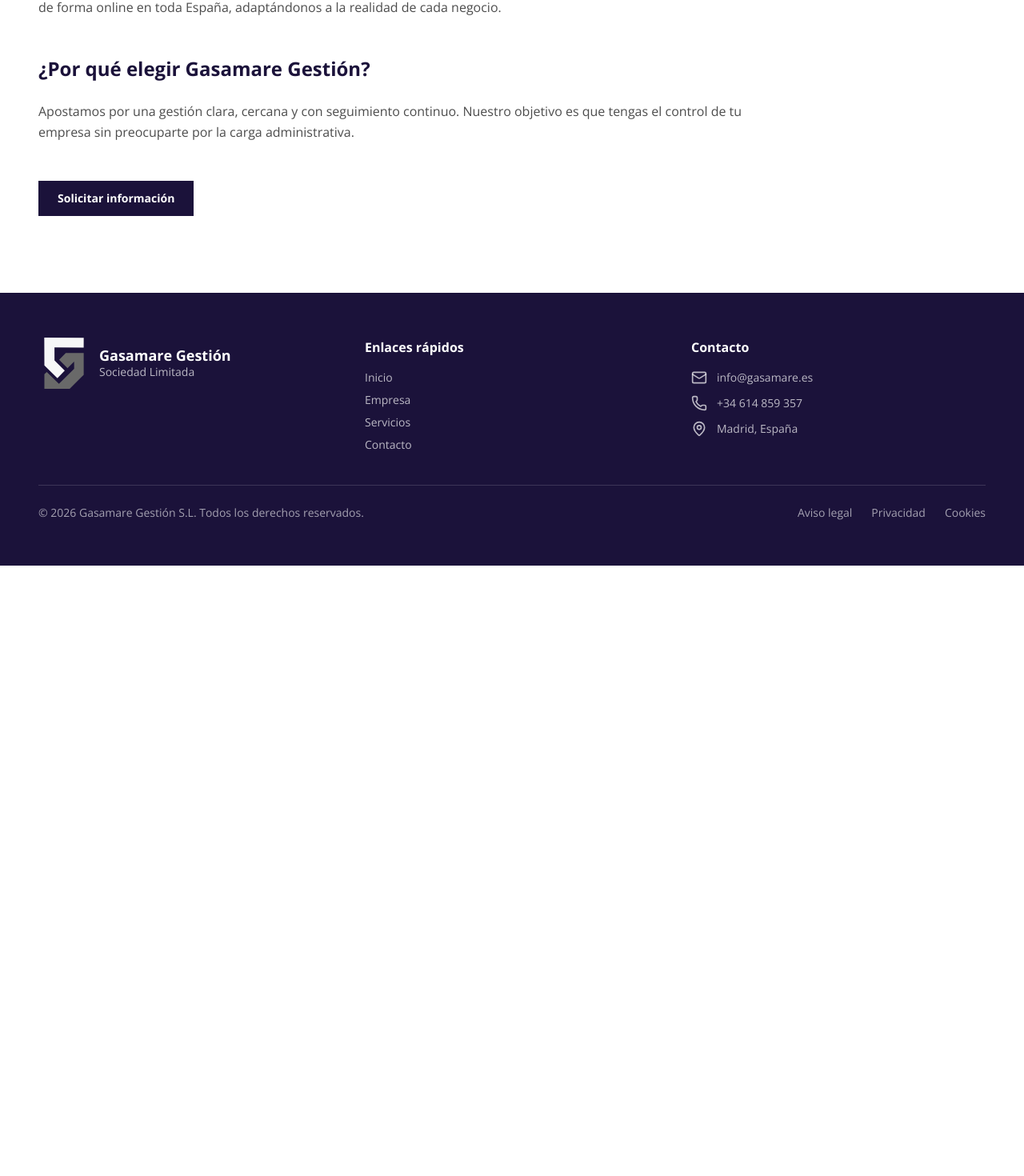
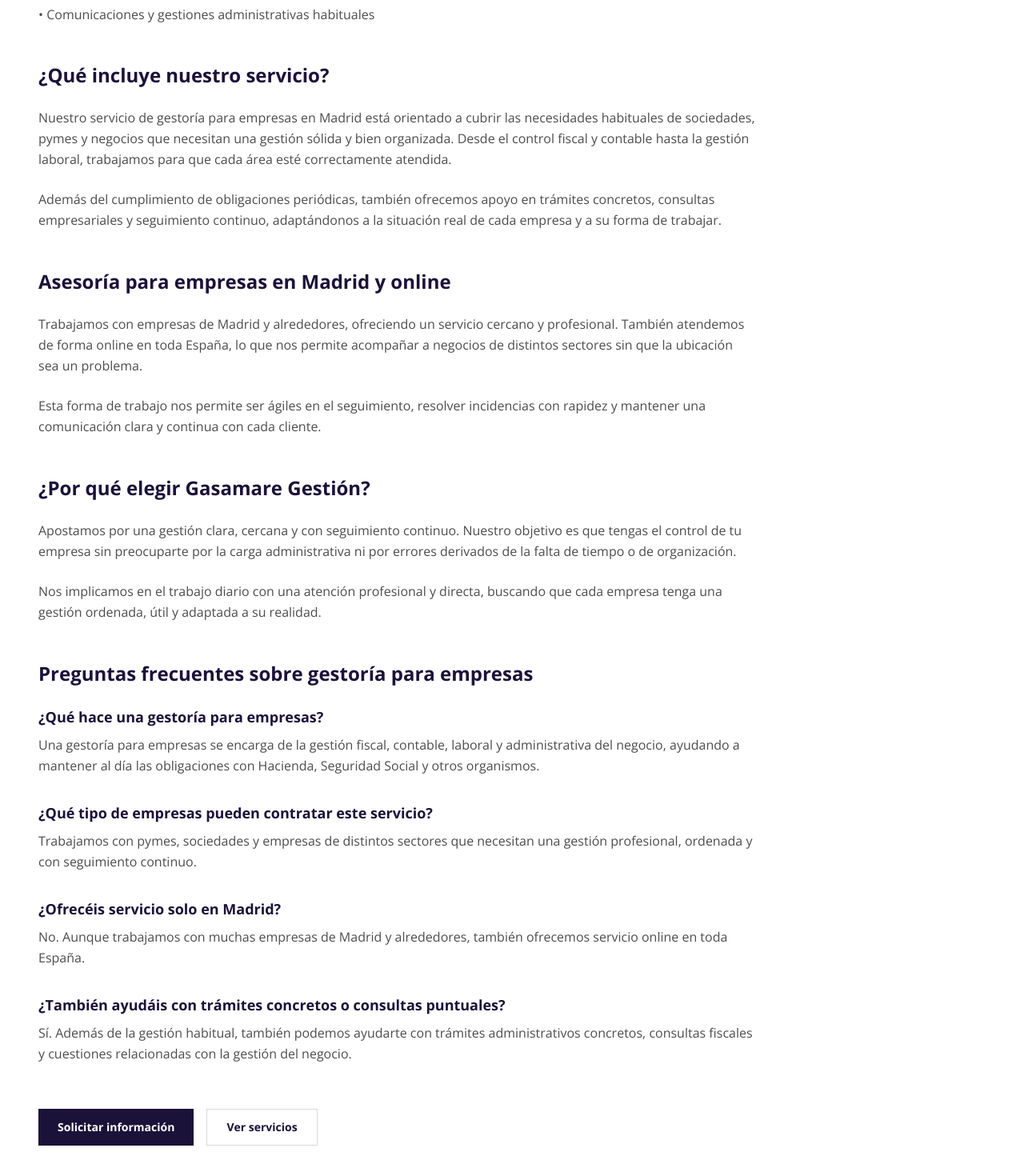
Before and after one commit to luisgasamare-hub/gasamare-web, a Next.js app: page /gestoria-empresas-madrid in a window 1280 px wide. Shown: the part 798-2268 px from the top of the page at 80% size. Before the commit the page ends 1505 px from the top, so only its background shows below. Built offline with nearby package versions, Linux system fonts and the light colour scheme.

Commit message:
Mejora SEO páginas de autónomos y empresas

```diff
--- a/app/gestoria-autonomos-madrid/page.tsx
+++ b/app/gestoria-autonomos-madrid/page.tsx
@@ -14,7 +14,6 @@
   return (
     <main className="bg-white">
       <section className="max-w-[120rem] mx-auto px-6 lg:px-12 py-16 lg:py-24">
-
         <div className="max-w-4xl">
           <h1
             className="text-4xl sm:text-5xl font-semibold leading-tight"
@@ -24,11 +23,23 @@
           </h1>
 
           <p className="mt-6 text-lg text-black/70">
-            En Gasamare Gestión ayudamos a autónomos y profesionales en Madrid a llevar su gestión fiscal, contable y administrativa de forma clara, ordenada y sin complicaciones.
+            En Gasamare Gestión ayudamos a autónomos y profesionales en Madrid a
+            llevar su gestión fiscal, contable y administrativa de forma clara,
+            ordenada y sin complicaciones.
           </p>
 
           <p className="mt-6 text-black/70 leading-relaxed">
-            Nos encargamos de todas las obligaciones necesarias para que puedas centrarte en tu trabajo: presentación de impuestos, control contable, asesoramiento continuo y gestión de trámites con la administración.
+            Sabemos que para un autónomo el tiempo es un recurso limitado y que
+            la carga administrativa puede convertirse en una preocupación
+            constante. Por eso ofrecemos un servicio de gestoría orientado a que
+            tengas tus obligaciones al día, conozcas tu situación en todo momento
+            y puedas centrarte en tu actividad con tranquilidad.
+          </p>
+
+          <p className="mt-6 text-black/70 leading-relaxed">
+            Nos encargamos de la gestión fiscal y administrativa habitual, del
+            seguimiento de impuestos y de la resolución de trámites con la
+            administración, siempre con un trato cercano y profesional.
           </p>
 
           <h2 className="mt-12 text-2xl font-semibold" style={{ color: PRIMARY }}>
@@ -41,14 +52,42 @@
             <li>• Gestión contable y fiscal</li>
             <li>• Asesoramiento personalizado</li>
             <li>• Trámites con Hacienda y Seguridad Social</li>
+            <li>• Gestión de notificaciones y comunicaciones oficiales</li>
           </ul>
+
+          <h2 className="mt-12 text-2xl font-semibold" style={{ color: PRIMARY }}>
+            ¿Qué incluye nuestro servicio?
+          </h2>
+
+          <p className="mt-6 text-black/70 leading-relaxed">
+            Nuestro servicio de gestoría para autónomos en Madrid está pensado
+            para cubrir las necesidades habituales del día a día. Desde el alta
+            inicial hasta el seguimiento de obligaciones fiscales periódicas,
+            trabajamos para que tengas una gestión ordenada y sin imprevistos.
+          </p>
+
+          <p className="mt-6 text-black/70 leading-relaxed">
+            Además de la parte fiscal y contable, también prestamos apoyo en
+            trámites administrativos concretos, resolución de dudas y
+            acompañamiento continuo, adaptándonos a cada tipo de actividad y a la
+            situación real de cada profesional.
+          </p>
 
           <h2 className="mt-12 text-2xl font-semibold" style={{ color: PRIMARY }}>
             Gestoría cercana en Madrid y online
           </h2>
 
           <p className="mt-6 text-black/70 leading-relaxed">
-            Trabajamos con autónomos de Madrid y alrededores, ofreciendo un servicio cercano y profesional. También atendemos de forma online en toda España, adaptándonos a las necesidades de cada cliente.
+            Trabajamos con autónomos de Madrid y alrededores, ofreciendo un
+            servicio cercano, claro y profesional. También atendemos de forma
+            online en toda España, lo que permite gestionar la documentación y el
+            seguimiento sin necesidad de desplazamientos.
+          </p>
+
+          <p className="mt-6 text-black/70 leading-relaxed">
+            Esto nos permite adaptarnos tanto a profesionales que prefieren una
+            atención más directa como a quienes buscan comodidad y rapidez en la
+            gestión diaria de su actividad.
           </p>
 
           <h2 className="mt-12 text-2xl font-semibold" style={{ color: PRIMARY }}>
@@ -56,10 +95,69 @@
           </h2>
 
           <p className="mt-6 text-black/70 leading-relaxed">
-            Nuestro enfoque se basa en la claridad, el orden y el seguimiento continuo. No solo gestionamos tus obligaciones, sino que te acompañamos para que tengas control total sobre tu actividad y tomes mejores decisiones.
+            Nuestro enfoque se basa en la claridad, el orden y el seguimiento
+            continuo. No solo gestionamos tus obligaciones, sino que te ayudamos
+            a entender tu situación para que puedas tomar mejores decisiones y
+            trabajar con más tranquilidad.
           </p>
 
-          <div className="mt-12">
+          <p className="mt-6 text-black/70 leading-relaxed">
+            Apostamos por un trato cercano y profesional, evitando complicaciones
+            innecesarias y ofreciendo un servicio útil, directo y adaptado a la
+            realidad de cada autónomo.
+          </p>
+
+          <h2 className="mt-12 text-2xl font-semibold" style={{ color: PRIMARY }}>
+            Preguntas frecuentes sobre gestoría para autónomos
+          </h2>
+
+          <div className="mt-6 space-y-8">
+            <div>
+              <h3 className="text-lg font-semibold" style={{ color: PRIMARY }}>
+                ¿Qué hace una gestoría para autónomos?
+              </h3>
+              <p className="mt-2 text-black/70 leading-relaxed">
+                Una gestoría para autónomos se encarga de la gestión fiscal,
+                contable y administrativa necesaria para mantener la actividad al
+                día, incluyendo impuestos, altas, bajas, asesoramiento y trámites
+                con organismos oficiales.
+              </p>
+            </div>
+
+            <div>
+              <h3 className="text-lg font-semibold" style={{ color: PRIMARY }}>
+                ¿Es obligatorio tener gestoría si soy autónomo?
+              </h3>
+              <p className="mt-2 text-black/70 leading-relaxed">
+                No es obligatorio, pero sí muy recomendable si quieres evitar
+                errores, ahorrar tiempo y tener control sobre tus obligaciones
+                fiscales y administrativas.
+              </p>
+            </div>
+
+            <div>
+              <h3 className="text-lg font-semibold" style={{ color: PRIMARY }}>
+                ¿Puedo contratar el servicio aunque no esté en Madrid?
+              </h3>
+              <p className="mt-2 text-black/70 leading-relaxed">
+                Sí. Aunque trabajamos con muchos autónomos de Madrid y
+                alrededores, también ofrecemos servicio online en toda España.
+              </p>
+            </div>
+
+            <div>
+              <h3 className="text-lg font-semibold" style={{ color: PRIMARY }}>
+                ¿También ayudáis con trámites puntuales?
+              </h3>
+              <p className="mt-2 text-black/70 leading-relaxed">
+                Sí, además de la gestión habitual, también podemos ayudarte con
+                trámites concretos relacionados con Hacienda, Seguridad Social y
+                otras gestiones administrativas.
+              </p>
+            </div>
+          </div>
+
+          <div className="mt-14 flex flex-col sm:flex-row gap-4">
             <Link
               href="/contacto"
               className="inline-flex items-center justify-center px-6 py-3 text-sm font-semibold"
@@ -67,9 +165,16 @@
             >
               Solicitar información
             </Link>
+
+            <Link
+              href="/servicios#autonomos"
+              className="inline-flex items-center justify-center px-6 py-3 text-sm font-semibold border border-black/15 hover:bg-black/[0.03] transition"
+              style={{ color: PRIMARY }}
+            >
+              Ver servicios
+            </Link>
           </div>
         </div>
-
       </section>
     </main>
   );
--- a/app/gestoria-empresas-madrid/page.tsx
+++ b/app/gestoria-empresas-madrid/page.tsx
@@ -23,14 +23,23 @@
           </h1>
 
           <p className="mt-6 text-lg text-black/70">
-            En Gasamare Gestión ayudamos a empresas y sociedades en Madrid a llevar su gestión fiscal,
-            contable y laboral de forma clara, ordenada y sin complicaciones.
+            En Gasamare Gestión ayudamos a empresas y sociedades en Madrid a llevar
+            su gestión fiscal, contable y laboral de forma clara, ordenada y sin
+            complicaciones.
           </p>
 
           <p className="mt-6 text-black/70 leading-relaxed">
-            Nos ocupamos del día a día administrativo para que puedas centrarte en tu negocio:
-            presentación de impuestos, contabilidad, gestión laboral, asesoramiento continuo y
-            trámites con la administración.
+            Sabemos que en una empresa el tiempo y la organización son esenciales.
+            Por eso ofrecemos un servicio de gestoría pensado para que puedas
+            centrarte en la actividad de tu negocio mientras nosotros nos ocupamos
+            del seguimiento administrativo, fiscal y contable.
+          </p>
+
+          <p className="mt-6 text-black/70 leading-relaxed">
+            Nos encargamos del día a día administrativo para que tengas tus
+            obligaciones al día: presentación de impuestos, contabilidad, gestión
+            laboral, asesoramiento continuo y trámites con la administración,
+            siempre con un enfoque profesional, cercano y adaptado a cada empresa.
           </p>
 
           <h2 className="mt-12 text-2xl font-semibold" style={{ color: PRIMARY }}>
@@ -43,16 +52,43 @@
             <li>• Gestión laboral y seguros sociales</li>
             <li>• Asesoramiento empresarial continuo</li>
             <li>• Trámites con Hacienda y Seguridad Social</li>
+            <li>• Comunicaciones y gestiones administrativas habituales</li>
           </ul>
+
+          <h2 className="mt-12 text-2xl font-semibold" style={{ color: PRIMARY }}>
+            ¿Qué incluye nuestro servicio?
+          </h2>
+
+          <p className="mt-6 text-black/70 leading-relaxed">
+            Nuestro servicio de gestoría para empresas en Madrid está orientado a
+            cubrir las necesidades habituales de sociedades, pymes y negocios que
+            necesitan una gestión sólida y bien organizada. Desde el control fiscal
+            y contable hasta la gestión laboral, trabajamos para que cada área esté
+            correctamente atendida.
+          </p>
+
+          <p className="mt-6 text-black/70 leading-relaxed">
+            Además del cumplimiento de obligaciones periódicas, también ofrecemos
+            apoyo en trámites concretos, consultas empresariales y seguimiento
+            continuo, adaptándonos a la situación real de cada empresa y a su forma
+            de trabajar.
+          </p>
 
           <h2 className="mt-12 text-2xl font-semibold" style={{ color: PRIMARY }}>
             Asesoría para empresas en Madrid y online
           </h2>
 
           <p className="mt-6 text-black/70 leading-relaxed">
-            Trabajamos con empresas de Madrid y alrededores, ofreciendo un servicio cercano y
-            profesional. También atendemos de forma online en toda España, adaptándonos a la realidad
-            de cada negocio.
+            Trabajamos con empresas de Madrid y alrededores, ofreciendo un servicio
+            cercano y profesional. También atendemos de forma online en toda España,
+            lo que nos permite acompañar a negocios de distintos sectores sin que la
+            ubicación sea un problema.
+          </p>
+
+          <p className="mt-6 text-black/70 leading-relaxed">
+            Esta forma de trabajo nos permite ser ágiles en el seguimiento, resolver
+            incidencias con rapidez y mantener una comunicación clara y continua con
+            cada cliente.
           </p>
 
           <h2 className="mt-12 text-2xl font-semibold" style={{ color: PRIMARY }}>
@@ -60,11 +96,69 @@
           </h2>
 
           <p className="mt-6 text-black/70 leading-relaxed">
-            Apostamos por una gestión clara, cercana y con seguimiento continuo. Nuestro objetivo es
-            que tengas el control de tu empresa sin preocuparte por la carga administrativa.
+            Apostamos por una gestión clara, cercana y con seguimiento continuo.
+            Nuestro objetivo es que tengas el control de tu empresa sin preocuparte
+            por la carga administrativa ni por errores derivados de la falta de
+            tiempo o de organización.
           </p>
 
-          <div className="mt-12">
+          <p className="mt-6 text-black/70 leading-relaxed">
+            Nos implicamos en el trabajo diario con una atención profesional y
+            directa, buscando que cada empresa tenga una gestión ordenada, útil y
+            adaptada a su realidad.
+          </p>
+
+          <h2 className="mt-12 text-2xl font-semibold" style={{ color: PRIMARY }}>
+            Preguntas frecuentes sobre gestoría para empresas
+          </h2>
+
+          <div className="mt-6 space-y-8">
+            <div>
+              <h3 className="text-lg font-semibold" style={{ color: PRIMARY }}>
+                ¿Qué hace una gestoría para empresas?
+              </h3>
+              <p className="mt-2 text-black/70 leading-relaxed">
+                Una gestoría para empresas se encarga de la gestión fiscal,
+                contable, laboral y administrativa del negocio, ayudando a mantener
+                al día las obligaciones con Hacienda, Seguridad Social y otros
+                organismos.
+              </p>
+            </div>
+
+            <div>
+              <h3 className="text-lg font-semibold" style={{ color: PRIMARY }}>
+                ¿Qué tipo de empresas pueden contratar este servicio?
+              </h3>
+              <p className="mt-2 text-black/70 leading-relaxed">
+                Trabajamos con pymes, sociedades y empresas de distintos sectores
+                que necesitan una gestión profesional, ordenada y con seguimiento
+                continuo.
+              </p>
+            </div>
+
+            <div>
+              <h3 className="text-lg font-semibold" style={{ color: PRIMARY }}>
+                ¿Ofrecéis servicio solo en Madrid?
+              </h3>
+              <p className="mt-2 text-black/70 leading-relaxed">
+                No. Aunque trabajamos con muchas empresas de Madrid y alrededores,
+                también ofrecemos servicio online en toda España.
+              </p>
+            </div>
+
+            <div>
+              <h3 className="text-lg font-semibold" style={{ color: PRIMARY }}>
+                ¿También ayudáis con trámites concretos o consultas puntuales?
+              </h3>
+              <p className="mt-2 text-black/70 leading-relaxed">
+                Sí. Además de la gestión habitual, también podemos ayudarte con
+                trámites administrativos concretos, consultas fiscales y cuestiones
+                relacionadas con la gestión del negocio.
+              </p>
+            </div>
+          </div>
+
+          <div className="mt-14 flex flex-col sm:flex-row gap-4">
             <Link
               href="/contacto"
               className="inline-flex items-center justify-center px-6 py-3 text-sm font-semibold"
@@ -72,6 +166,14 @@
             >
               Solicitar información
             </Link>
+
+            <Link
+              href="/servicios#empresas"
+              className="inline-flex items-center justify-center px-6 py-3 text-sm font-semibold border border-black/15 hover:bg-black/[0.03] transition"
+              style={{ color: PRIMARY }}
+            >
+              Ver servicios
+            </Link>
           </div>
         </div>
       </section>
```
